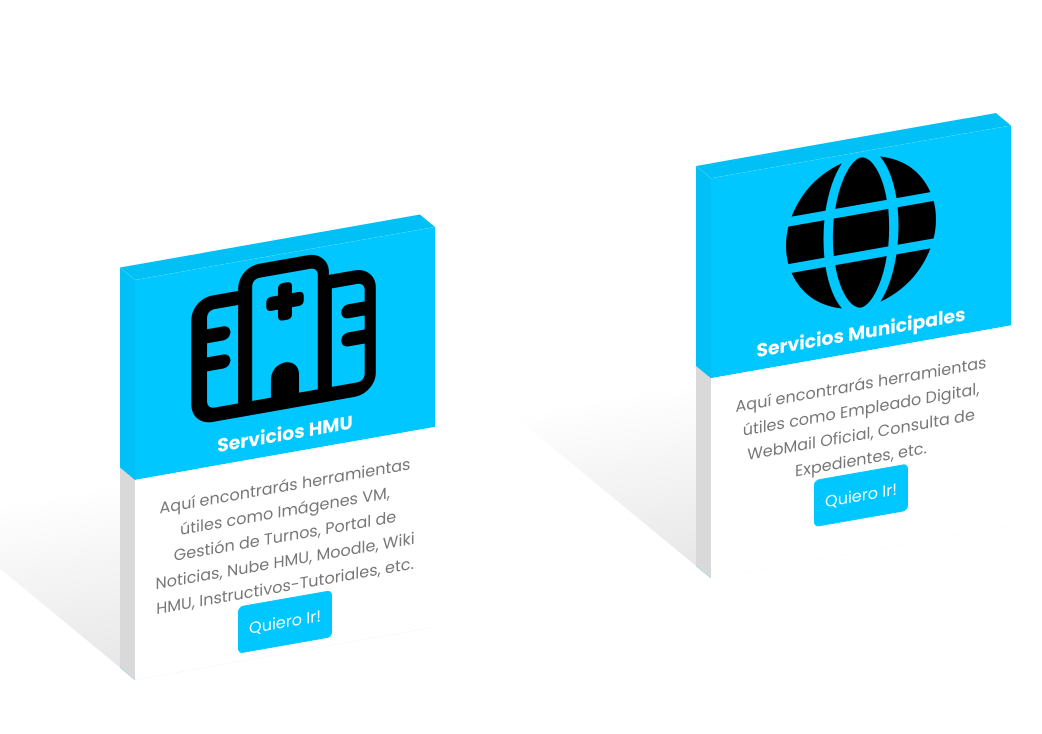
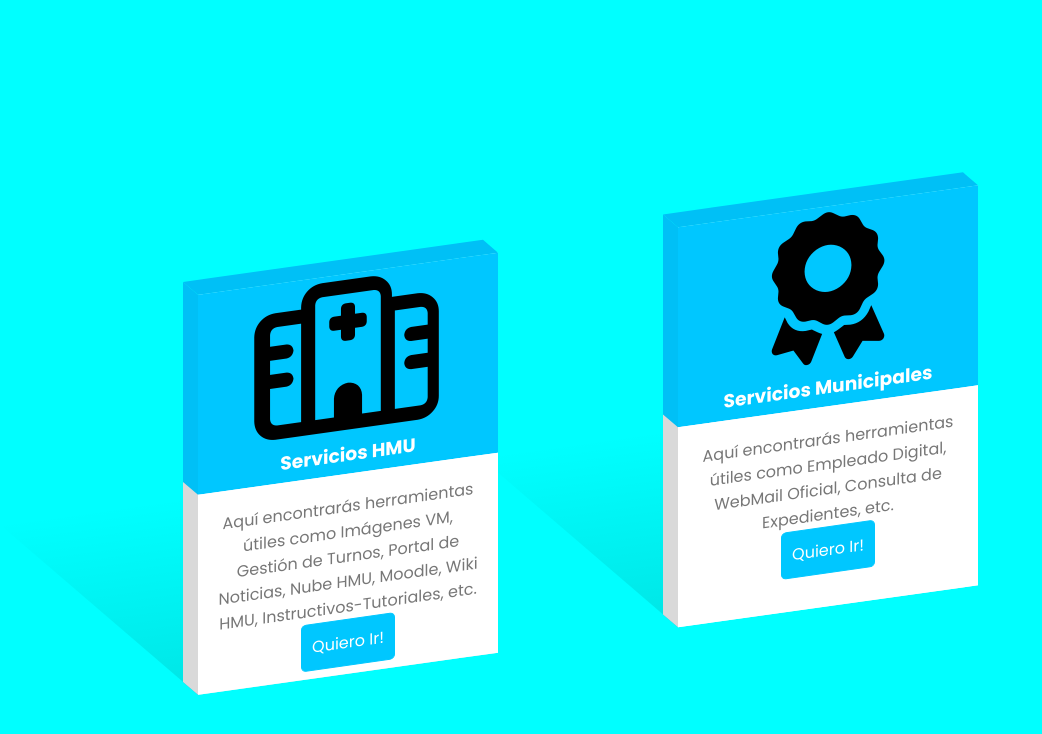
Before and after one commit to Osmei56/hospi, a plain HTML site: page index.html in a window 1280 px wide. Shown: the whole page, without its empty margins (52-1094 px from the left). Drawn offline with Linux system fonts and the light colour scheme.

Commit message:
va quedando

```diff
--- a/index.html
+++ b/index.html
@@ -6,14 +6,10 @@
    <meta name="viewport" content="width=device-width, initial-scale=1.0">
    <link rel="stylesheet" href="main.css">
    <script src="https://kit.fontawesome.com/f6bcfb7efe.js" crossorigin="anonymous"></script>
-   <title>Intranet Hospiptal De Urgencias</title>
+   <title>Intranet | Hospital De Urgencias</title>
 </head>
 
 <body>
-   <!-- <header class="header">
-      <h1 class="title">Hospital de Urgencias - Web Intranet</h1>
-   </header> -->
-
    <div class="container">
       <div class="card">
          <div class="imgBx">
@@ -28,7 +24,7 @@
             <p>Aquí encontrarás herramientas útiles como Imágenes VM, Gestión de Turnos, Portal de Noticias, Nube HMU,
                Moodle, Wiki HMU, Instructivos-Tutoriales, etc.
             </p>
-            <a href="#" class="quieroIrBtn">Quiero Ir!</a>
+            <a href="servicios-hmu.html" class="quieroIrBtn">Quiero Ir!</a>
          </div>
       </div>
 
@@ -36,8 +32,9 @@
          <div class="imgBx">
             <ul class="list">
                <li class="list-item">
-                  <!-- <i class="far fa-images"></i> -->
-                  <i class="fas fa-globe"></i>
+                  <i class="fas fa-award"></i>
+                  <!-- <i class="fas fa-fist-raised"></i> -->
+                  <!-- <i class="fas fa-balance-scale"></i> -->
                </li>
             </ul>
             <h3>Servicios Municipales</h3>
@@ -46,7 +43,7 @@
             <p>Aquí encontrarás herramientas útiles como Empleado Digital, WebMail Oficial, Consulta de Expedientes,
                etc.
             </p>
-            <a href="#" class="quieroIrBtn">Quiero Ir!</a>
+            <a href="servicios-municipales.html" class="quieroIrBtn">Quiero Ir!</a>
          </div>
       </div>
    </div>
--- a/main.css
+++ b/main.css
@@ -8,40 +8,29 @@
 
 body {
    font-family: 'Poppins', sans-serif;
+   max-height: 100vh;
+   max-width: 100vw;
+   background-color: aqua;
+   /* background: linear-gradient(45deg, white, blue); */
 }
 
-/* .header {
-   height: 60px;
-   width: 100vw;
-   background-color: coral;
-   color: #fff;
-   display: flex;
-   justify-content: center;
-   align-items: center;
-}
-
-.title {
-   font-weight: 200;
-} */
-
 .container {
-   position: relative;
+   /* position: relative; */
    display: flex;
    justify-content: space-around;
    align-items: center;
    flex-wrap: wrap;
-   min-height: 100vh;
-   max-width: 1244px;
-   width: 90%;
+   max-height: 100%;
+   max-width: 100%;
+   padding-top: 30vh;
+   /* max-width: 1244px; */
+   width: 75%;
    margin: 0 auto;
-   transform: skewY(-10deg);
+   transform: skewY(-8deg);
 }
 
+
 .card {
-   margin-right: 30px;
-}
-
-.container .card {
    position: relative;
    width: 300px;
    height: 400px;
```
Also changed, not shown: servicios-hmu.html (added, +14 -0 lines), servicios-municipales.html (added, +14 -0 lines).
